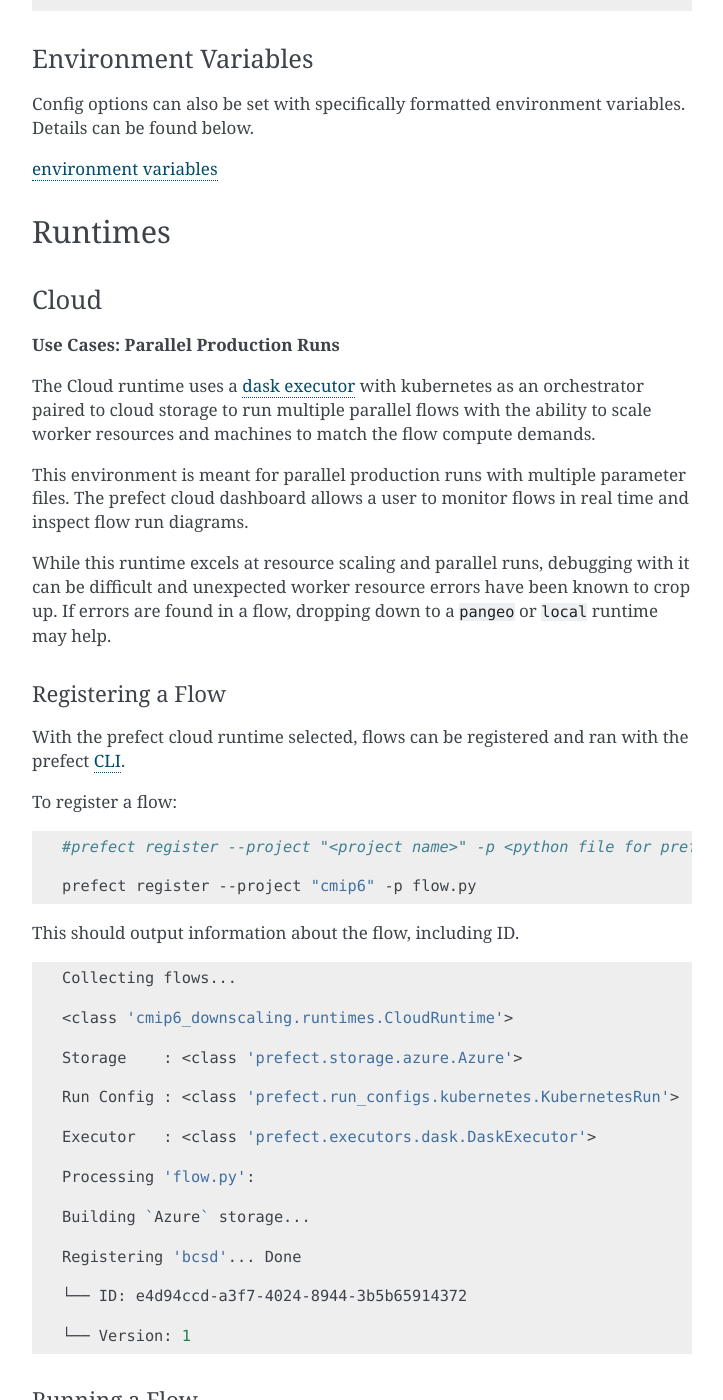
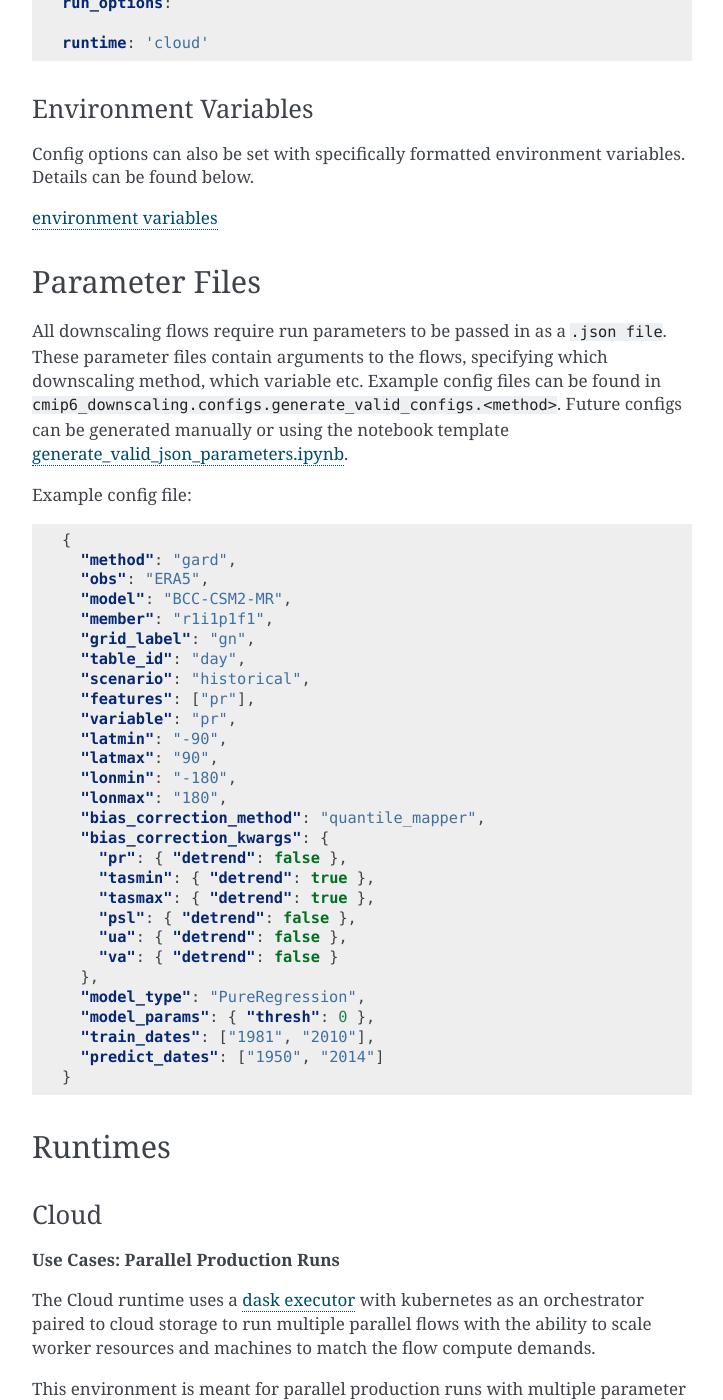
Before and after one commit to carbonplan/cmip6-downscaling, a Sphinx documentation site: the page built from docs/pages/cmip6-downscaling/running-flows.md, in a window 1280 px wide and 1400 px high, scrolled down 1420 px. Shown: the whole window, without its empty margins (388-1111 px from the left). Built offline with Sphinx 7.4.7, drawn with Linux system fonts in a browser that asks for light colours; some of the changed text lies outside the part shown.

Commit message:
edits to running-flows

````diff
--- a/docs/pages/cmip6-downscaling/running-flows.md
+++ b/docs/pages/cmip6-downscaling/running-flows.md
@@ -10,21 +10,21 @@
 
 Prefect has the ability to run flows with different `runtimes`. Choosing the correct runtime can be crucial to help with scaling multiple flows or debugging a single issue.
 
-Pre-configured runtimes are stored in [`runtimes.py`](https://github.com/carbonplan/cmip6-downscaling/blob/main/cmip6_downscaling/runtimes.py)
+Pre-configured runtimes are stored in [`cmip6_downscaling.runtimes.py`](https://github.com/carbonplan/cmip6-downscaling/blob/main/cmip6_downscaling/runtimes.py)
 
 The current runtime options are:
 
-[`cloud`](https://github.com/carbonplan/cmip6-downscaling/blob/a0379110c33b557f959a1d6fa53e9f93891a45b3/cmip6_downscaling/runtimes.py#L57) `executor: dask-distrubted` - Runtime for queing multiple flows on prefect cloud.
+[`cloud`](https://github.com/carbonplan/cmip6-downscaling/blob/a0379110c33b557f959a1d6fa53e9f93891a45b3/cmip6_downscaling/runtimes.py#L57) `executor: dask-distrubted` - Runtime for queuing multiple flows on prefect cloud.
 
 [`local`](https://github.com/carbonplan/cmip6-downscaling/blob/a0379110c33b557f959a1d6fa53e9f93891a45b3/cmip6_downscaling/runtimes.py#L113) `executor: local` - Runtime for developing on local machine
 
 [`CI`](https://github.com/carbonplan/cmip6-downscaling/blob/a0379110c33b557f959a1d6fa53e9f93891a45b3/cmip6_downscaling/runtimes.py#L130) `executor: local` - Runtime used for Continuous Integration
 
-[`pangeo`](https://github.com/carbonplan/cmip6-downscaling/blob/a0379110c33b557f959a1d6fa53e9f93891a45b3/cmip6_downscaling/runtimes.py#L140) `executor: dask-distrubted` - Runtime for processesing on jupyter-hub
+[`pangeo`](https://github.com/carbonplan/cmip6-downscaling/blob/a0379110c33b557f959a1d6fa53e9f93891a45b3/cmip6_downscaling/runtimes.py#L140) `executor: dask-distrubted` - Runtime for processing on jupyter-hub
 
 ## Modifying Flow Config
 
-Project level configuration settings are in [`config.py`](https://github.com/carbonplan/cmip6-downscaling/blob/main/cmip6_downscaling/config.py) and configured using the python package [`donfig`](https://donfig.readthedocs.io/en/latest/). Default configuration options can be overwritten in multiple ways with donfig. Below are two options for specifying use of the cloud runtime.
+Project level configuration settings are in [`cmip6_downscaling.config.py`](https://github.com/carbonplan/cmip6-downscaling/blob/main/cmip6_downscaling/config.py) and configured using the python package [`donfig`](https://donfig.readthedocs.io/en/latest/). Default configuration options can be overwritten in multiple ways with donfig. Below are two options for specifying use of the cloud runtime. Note: any `connection_strings` or other sensitive information is best stored in a local .yaml or as an environment variable.
 
 #### Python Context
 
@@ -54,6 +54,43 @@
 
 [environment variables](https://donfig.readthedocs.io/en/latest/configuration.html#environment-variables)
 
+## Parameter Files
+
+All downscaling flows require run parameters to be passed in as a `.json file`. These parameter files contain arguments to the flows, specifying which downscaling method, which variable etc. Example config files can be found in `cmip6_downscaling.configs.generate_valid_configs.<method>`. Future configs can be generated manually or using the notebook template [generate_valid_json_parameters.ipynb](https://github.com/carbonplan/cmip6-downscaling/blob/main/configs/generate_valid_configs/generate_valid_json_parameters.ipynb).
+
+Example config file:
+
+```json
+{
+  "method": "gard",
+  "obs": "ERA5",
+  "model": "BCC-CSM2-MR",
+  "member": "r1i1p1f1",
+  "grid_label": "gn",
+  "table_id": "day",
+  "scenario": "historical",
+  "features": ["pr"],
+  "variable": "pr",
+  "latmin": "-90",
+  "latmax": "90",
+  "lonmin": "-180",
+  "lonmax": "180",
+  "bias_correction_method": "quantile_mapper",
+  "bias_correction_kwargs": {
+    "pr": { "detrend": false },
+    "tasmin": { "detrend": true },
+    "tasmax": { "detrend": true },
+    "psl": { "detrend": false },
+    "ua": { "detrend": false },
+    "va": { "detrend": false }
+  },
+  "model_type": "PureRegression",
+  "model_params": { "thresh": 0 },
+  "train_dates": ["1981", "2010"],
+  "predict_dates": ["1950", "2014"]
+}
+```
+
 ## Runtimes
 
 ### Cloud
@@ -68,7 +105,7 @@
 
 #### Registering a Flow
 
-With the prefect cloud runtime selected, flows can be registered and ran with the prefect [CLI](https://docs.prefect.io/orchestration/concepts/cli.html).
+With the prefect cloud runtime selected, flows can be registered and run with the prefect [CLI](https://docs.prefect.io/orchestration/concepts/cli.html).
 
 To register a flow:
 
````
